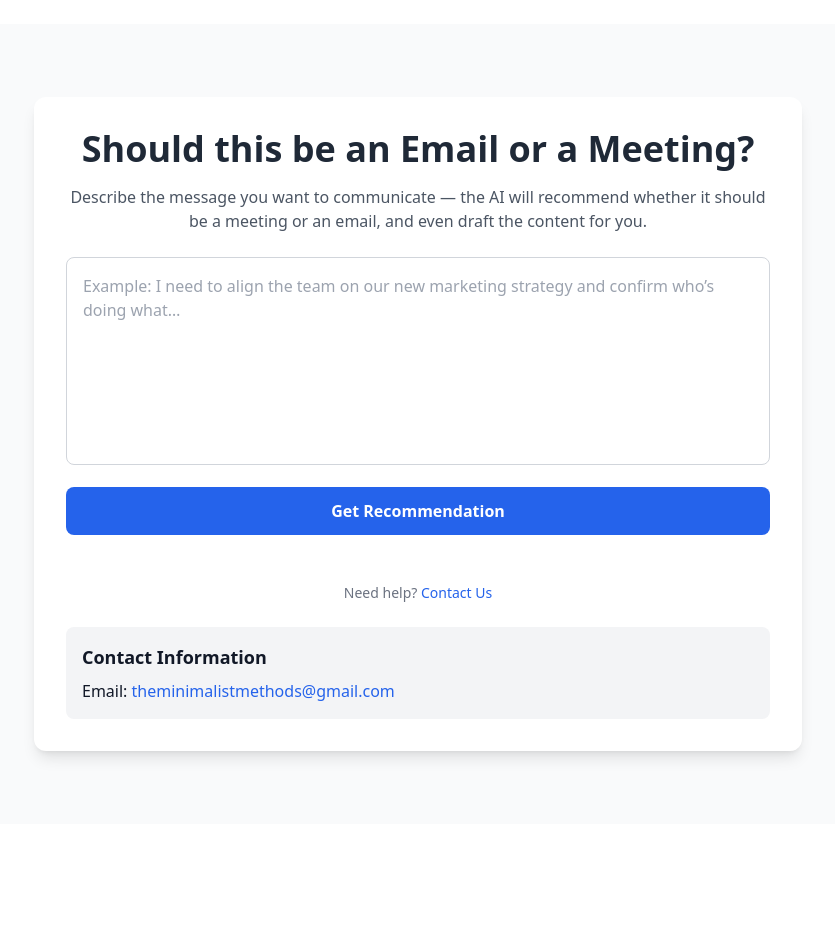
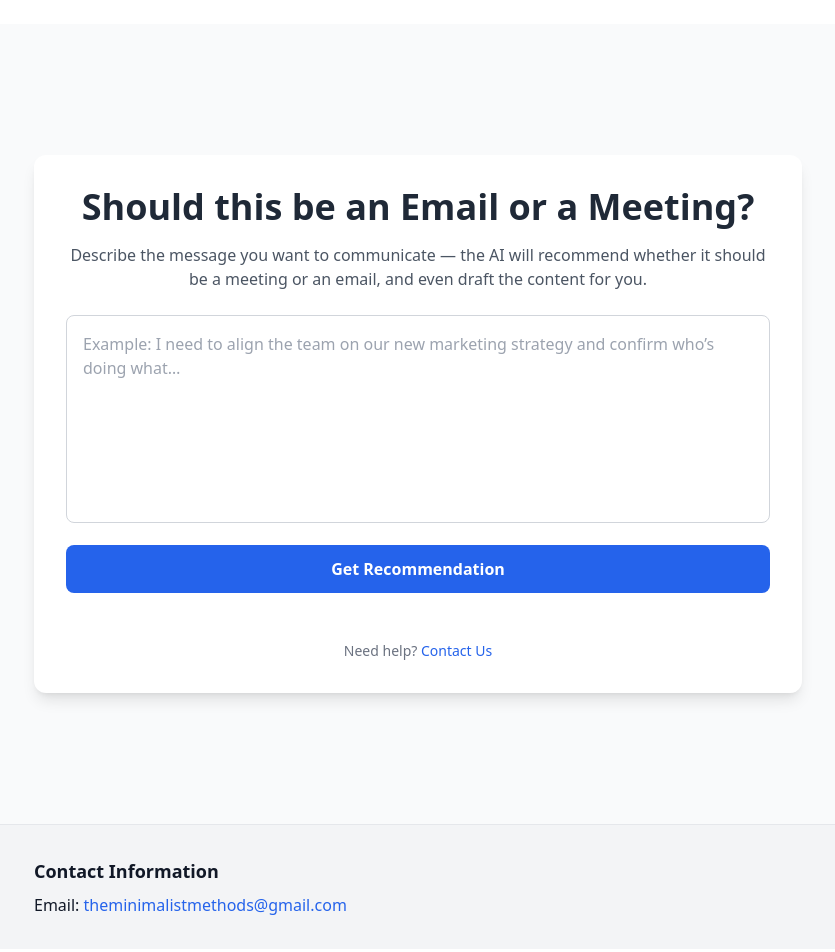
Before and after one commit to minimalistmethods/meeting-or-email, a Next.js app: page / in a window 1280 px wide. Shown: the top 952 px of the page, without its empty margins (222-1057 px from the left). Before the commit the page ends 848 px from the top, so only its background shows below. Built offline with nearby package versions, Linux system fonts and the light colour scheme.

Commit message:
Update index.js

```diff
--- a/pages/index.js
+++ b/pages/index.js
@@ -44,7 +44,7 @@ export default function Home() {
         <meta name="twitter:card" content="summary_large_image" />
       </Head>
 
-      <div className="min-h-screen flex items-center justify-center bg-gray-50 px-4">
+      <main className="min-h-screen flex items-center justify-center bg-gray-50 px-4 py-10">
         <div className="w-full max-w-3xl bg-white shadow-lg rounded-xl p-8">
           <h1 className="text-4xl font-bold text-center text-gray-800 mb-4">
             Should this be an Email or a Meeting?
@@ -81,17 +81,33 @@ export default function Home() {
             </div>
           )}
 
-          {/* 👇 Always-visible contact section */}
           <div className="mt-12 text-center text-sm text-gray-500">
-            Need help? <a href="#contact" className="text-blue-600 hover:underline">Contact Us</a>
-          </div>
-
-          <div id="contact" className="mt-6 p-4 bg-gray-100 rounded-lg text-left">
-            <h2 className="text-lg font-semibold mb-2">Contact Information</h2>
-            <p>Email: <a href="mailto:theminimalistmethods@gmail.com" className="text-blue-600">theminimalistmethods@gmail.com</a></p>
+            Need help?{" "}
+            <a href="#contact" className="text-blue-600 hover:underline">
+              Contact Us
+            </a>
           </div>
         </div>
-      </div>
+      </main>
+
+      {/* 👇 Moved outside of main content */}
+      <section
+        id="contact"
+        className="bg-gray-100 py-8 px-4 text-left border-t border-gray-200"
+      >
+        <div className="max-w-3xl mx-auto">
+          <h2 className="text-lg font-semibold mb-2">Contact Information</h2>
+          <p>
+            Email:{" "}
+            <a
+              href="mailto:theminimalistmethods@gmail.com"
+              className="text-blue-600 hover:underline"
+            >
+              theminimalistmethods@gmail.com
+            </a>
+          </p>
+        </div>
+      </section>
     </>
   );
 }
```
